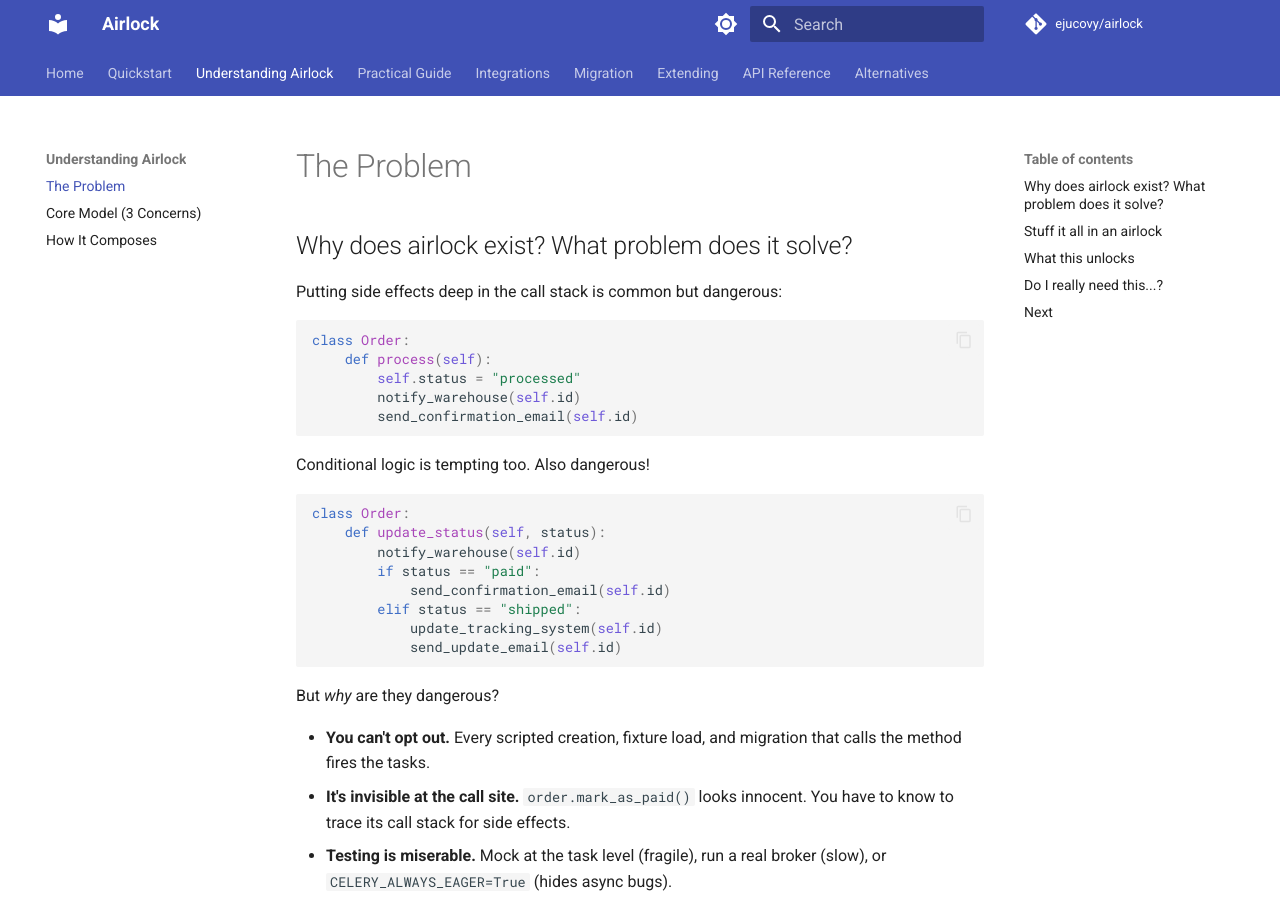
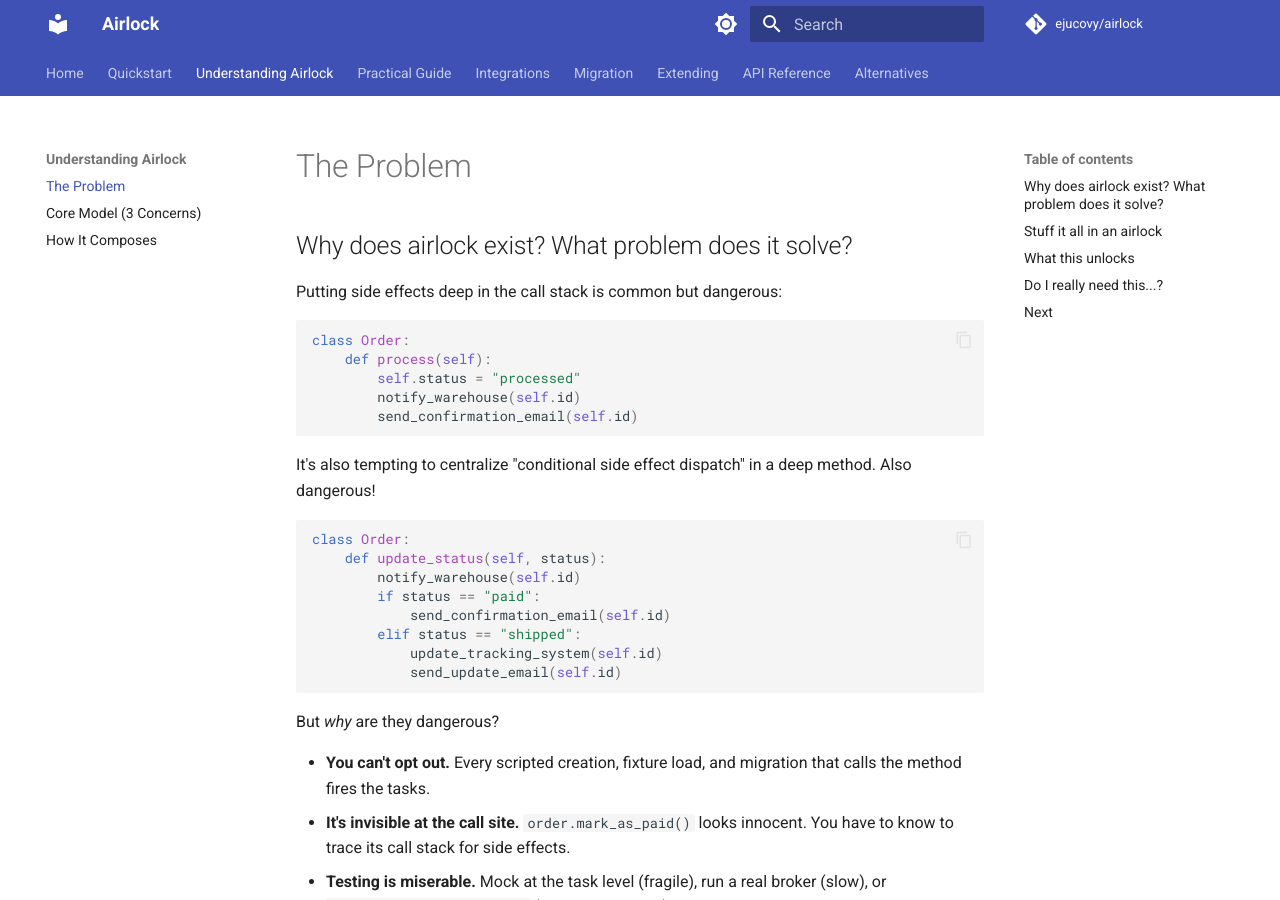
Before and after one commit to ejucovy/airlock, an MkDocs documentation site: the page built from docs/understanding/the-problem.md, in a window 1280 px wide and 900 px high. Built offline with MkDocs 1.6.1 and Material for MkDocs 9.7.7, drawn with Linux system fonts in a browser that asks for light colours; comment, search, counter and statistics services are not loaded.

Commit message:
Clarify warning on conditional logic dangers
Rephrase warning about conditional logic in the problem description.

````diff
--- a/docs/understanding/the-problem.md
+++ b/docs/understanding/the-problem.md
@@ -12,7 +12,7 @@ class Order:
         send_confirmation_email(self.id)
 ```
 
-Conditional logic is tempting too. Also dangerous!
+It's also tempting to centralize "conditional side effect dispatch" in a deep method. Also dangerous!
 
 ```python
 class Order:
````
